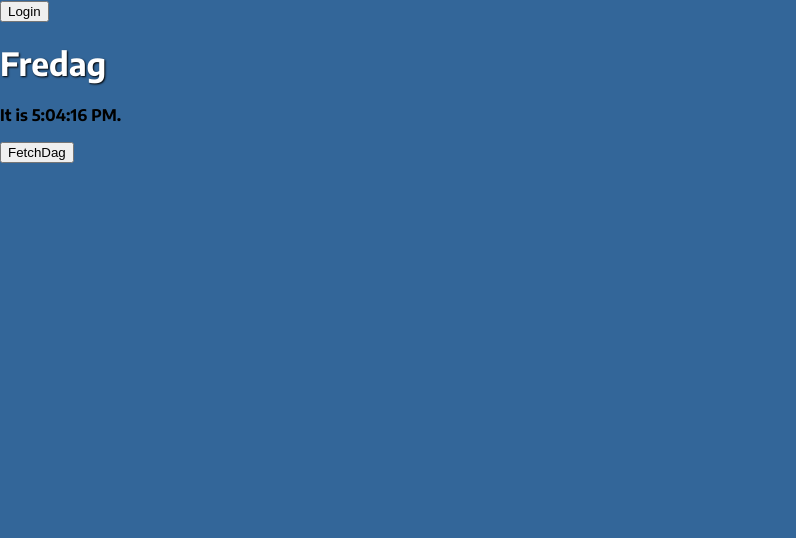
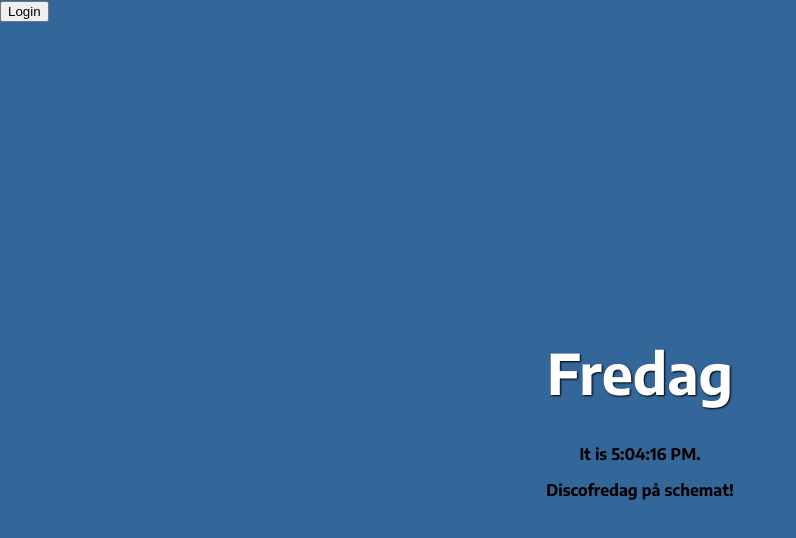
Before and after one commit to CarlMM/WorkoutJournalApp, a React (Vite) app in the folder WorkoutJournalFrontend/: page / in a window 1280 px wide. Shown: the top 538 px of the page, without its empty margins (0-796 px from the left). Built offline with nearby package versions, Linux system fonts and the light colour scheme.

Commit message:
Shows current dayname Switch statement for quotes
Signed-off-by: CarlMM <kaptenkeps@gmail.com>

```diff
--- a/WorkoutJournalFrontend/src/component/Home.jsx
+++ b/WorkoutJournalFrontend/src/component/Home.jsx
@@ -16,33 +16,58 @@ function Home(){
 
     const [clock, setCounter] = useState(0);
     const [currentDay, setCurrentDay] = useState('')
+    const [currentNumberDay, setCurrentNumberDay] = useState();
+    const [dailyQuote, setDailyQuote] = useState('');
+
+    const whatQuoteToday = (currentNumberDay) =>{
+        switch(currentNumberDay){
+            case 0:
+            return 'On sunday, we rest';
+            case 1:
+            return `Of course i'ts chest today!`;
+            case 2:
+            return 'Gains going up on a tuesday!';
+            case 3:
+            return 'Onsdag idag? Det betyder ben!';
+            case 4:
+            return 'Gorilla back thursday';
+            case 5:
+            return 'Discofredag på schemat!';
+            case 6:
+            return 'Saturday';
+
+        }
+
+    }
+
 
     useEffect(() => {
       const interval = setInterval(() => {
         setCounter((<p>It is {new Date().toLocaleTimeString()}.</p>));
       }, 1000);
 
-        const whatDay = new Date();
-        const weekdayNumber = whatDay.getDay();
-        const dayName = weekDays[weekdayNumber]
-        setCurrentDay(dayName)
-
       return () => clearInterval(interval);
     }, []);
 
-    const fetchDay = () =>{
-        const today = new Date()
-
-        console.log(today.getDay())
-    }
+    useEffect(() => {
+          const whatDay = new Date();
+          const weekdayNumber = whatDay.getDay();
+          const dayName = weekDays[weekdayNumber]
+          setCurrentDay(dayName)
+          setCurrentNumberDay(weekdayNumber)
+          const quote = whatQuoteToday(currentNumberDay)
+          setDailyQuote(quote)
+      }, [currentNumberDay]);
 
 
 
     return (
-        <div>
-            <h1>{currentDay}</h1>
-            {clock}
-            <button onClick={fetchDay}>FetchDag</button>
+        <div className='line'>
+            <div className='lineUp'>
+                <h1>{currentDay}</h1>
+                {clock}
+                {dailyQuote}
+            </div>
         </div>
     )
 }
--- a/WorkoutJournalFrontend/src/component/MuscleGroups.jsx
+++ b/WorkoutJournalFrontend/src/component/MuscleGroups.jsx
@@ -8,48 +8,14 @@ import {
 
 } from "react-router-dom"
 
-import SpecificMuscle from "./SpecificMuscle";
-
-
-const isolatedMuscleList = [
-    {
-      id: 1,
-      muscleCateogryId: 1,
-      title: 'BenchPress',
-    },
-    {
-      id: 2,
-      muscleCateogryId: 1,
-      title: 'Incline BenchPress',
-    },
-    {
-      id: 3,
-      muscleCateogryId: 3,
-      title: 'Squats',
-    },
-    {
-      id: 4,
-      muscleCateogryId: 5,
-      title: 'BicepsCurl',
-    },
-
-  ]
 
 function MuscleGroups(props) {
-    const checkMuscles = () => {
-        console.log(props.items)
-    }
 
-    let history = useHistory();
-
-    //let navigate = useHistory();
     const loopMusclesList = props.items.map((m) =>
         <li key={m.id}>
             <Link to={`/muscles/${m.id}`}>{m.title}</Link>
         </li>
     );
-
-
 
     return (
 
@@ -60,7 +26,6 @@ function MuscleGroups(props) {
                     {loopMusclesList}
                 </ul>
             </nav>
-            <button onClick={checkMuscles}>Tja</button>
         </div>
 
     )
--- a/WorkoutJournalFrontend/src/component/SpecificMuscle.jsx
+++ b/WorkoutJournalFrontend/src/component/SpecificMuscle.jsx
@@ -7,21 +7,15 @@ import SMuscleList from "./SMuscleList";
 function SpecificMuscle(props) {
 
     let { id } = useParams();
+    const newTitle = props.items.filter(t => t.id == id)
+    const currentMuscle = newTitle.map(s => s.title)
 
-    const checkProps = () =>{
-        console.log(props.items)
-        const newTitle = props.items.filter(t => t.id == id)
-        console.log(newTitle)
-        setCurrentMuscle(newTitle.title)
-        console.log(currentMuscle)
-    }
+    // const [currentMuscle, setCurrentMuscle] = useState('');
 
-    const [currentMuscle, setCurrentMuscle] = useState('');
-
-    useEffect(() => {
-        const newTitle = props.items.find(t => t.id == id)
-        setCurrentMuscle(newTitle.title)
-    }, [])
+    // useEffect(() => {
+    //     const newTitle = props.items.find(t => t.id == id)
+    //     setCurrentMuscle(newTitle.title)
+    // }, [])
 
 
     return (
@@ -38,9 +32,6 @@ function SpecificMuscle(props) {
                         key={s.id}
                         title={s.title}
                         />
-                        // <li>
-                        //     {filteredArray.title}
-                        // </li>
                     ))}
             </ul>
         </div>
--- a/WorkoutJournalFrontend/src/cssFolder/Home-style.css
+++ b/WorkoutJournalFrontend/src/cssFolder/Home-style.css
@@ -1,4 +1,38 @@
+.line{
+    display: flex;
+    text-align: center;
+    position: fixed;
+    top:50%;
+    left: 50%;
+    transform: translate(-50%, -50%);
+
+}
+
+.lineUp{
+    width: 100%;
+}
 h1{
+    font-size: 7vh;
     color: white;
     text-shadow: 1px 1px 2px black;
+    -webkit-font-smoothing: antialiased;
+    animation: 3s anim-lineUp ease-out;
 }
+
+@keyframes anim-lineUp {
+    0% {
+      opacity: 0;
+      transform: translateY(80%);
+    }
+    20% {
+      opacity: 0;
+    }
+    50% {
+      opacity: 1;
+      transform: translateY(0%);
+    }
+    100% {
+      opacity: 1;
+      transform: translateY(0%);
+    }
+  }
```
